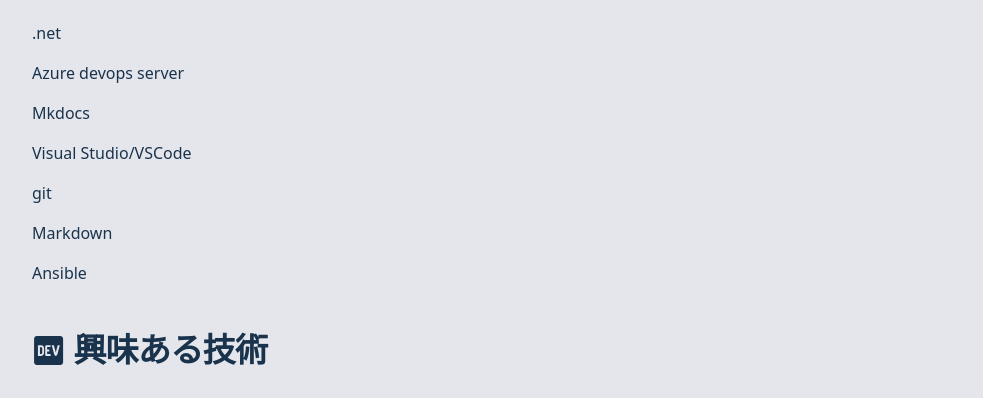
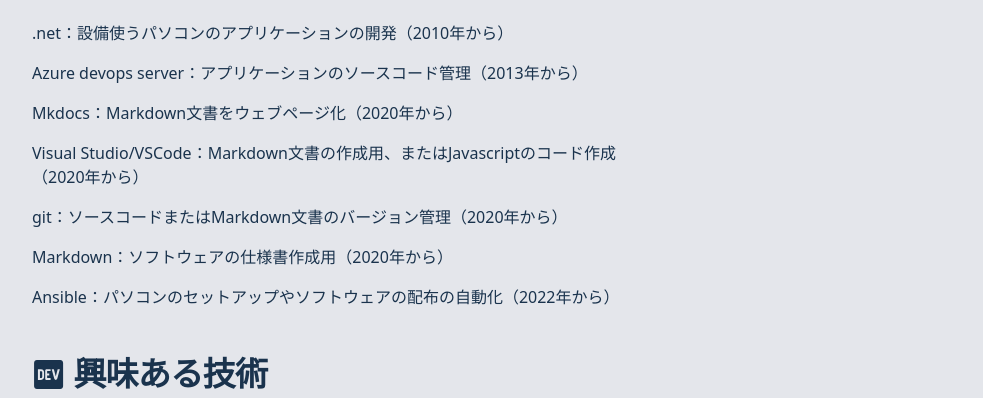
Before and after one commit to sokaishun/gdocs, a Gatsby site: page /about in a window 1280 px wide. Shown: the part 377-775 px from the top of the page, without its empty margins (292-1275 px from the left). Built offline with nearby package versions, Linux system fonts and the light colour scheme; Gatsby itself is replaced by a stand-in of ours; some packages are replaced by stand-ins of ours.

Commit message:
add about page contents

```diff
--- a/src/pages/about.js
+++ b/src/pages/about.js
@@ -21,13 +21,13 @@
 
         <h2 className="flex flex-row justify-start items-center space-x-2"><FaTools/><div>仕事で使っている技術</div></h2>
          <ul>
-          <li>.net</li>
-          <li>Azure devops server</li>
-          <li>Mkdocs</li>
-          <li>Visual Studio/VSCode</li>
-          <li>git</li>
-          <li>Markdown</li>
-          <li>Ansible</li>
+          <li>.net：設備使うパソコンのアプリケーションの開発（2010年から）</li>
+          <li>Azure devops server：アプリケーションのソースコード管理（2013年から）</li>
+          <li>Mkdocs：Markdown文書をウェブページ化（2020年から）</li>
+          <li>Visual Studio/VSCode：Markdown文書の作成用、またはJavascriptのコード作成（2020年から）</li>
+          <li>git：ソースコードまたはMarkdown文書のバージョン管理（2020年から）</li>
+          <li>Markdown：ソフトウェアの仕様書作成用（2020年から）</li>
+          <li>Ansible：パソコンのセットアップやソフトウェアの配布の自動化（2022年から）</li>
         </ul>
 
         <h2 className="flex flex-row justify-start items-center space-x-2"><FaDev/><div>興味ある技術</div></h2>
```
